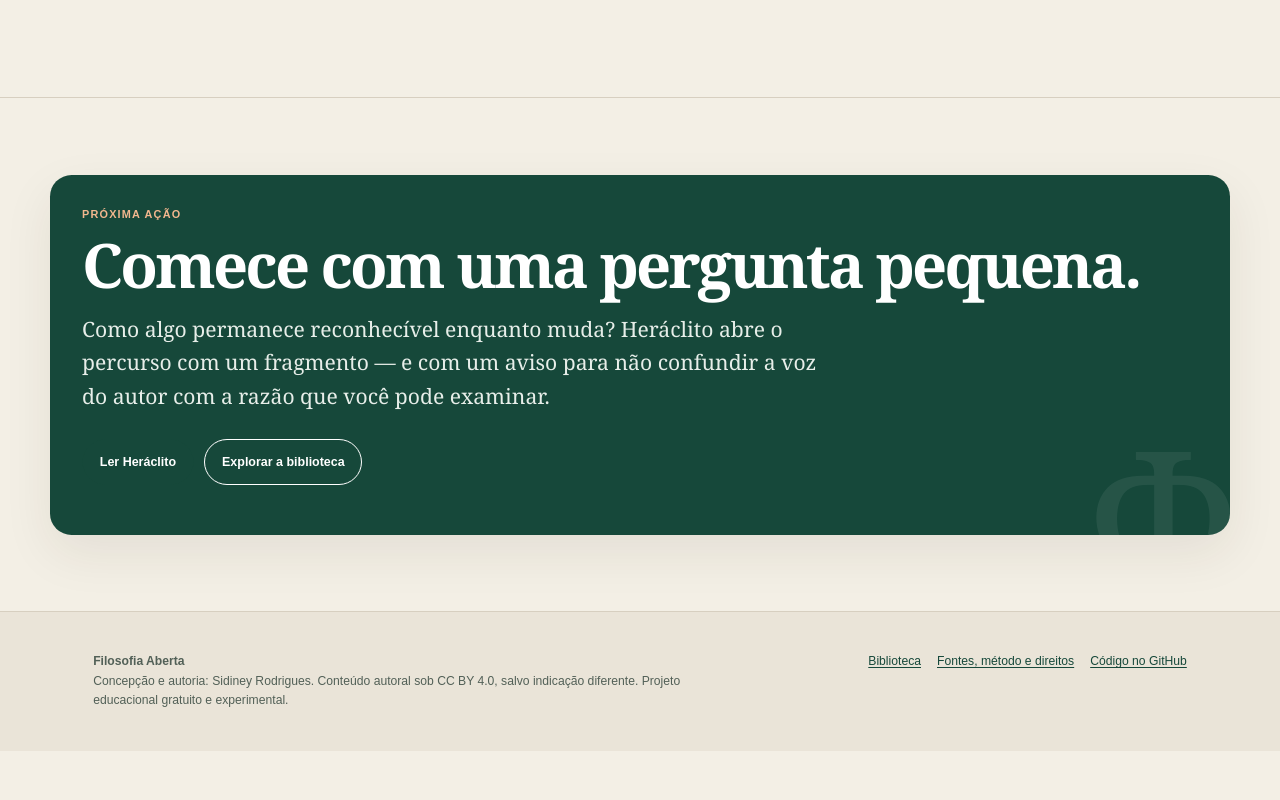
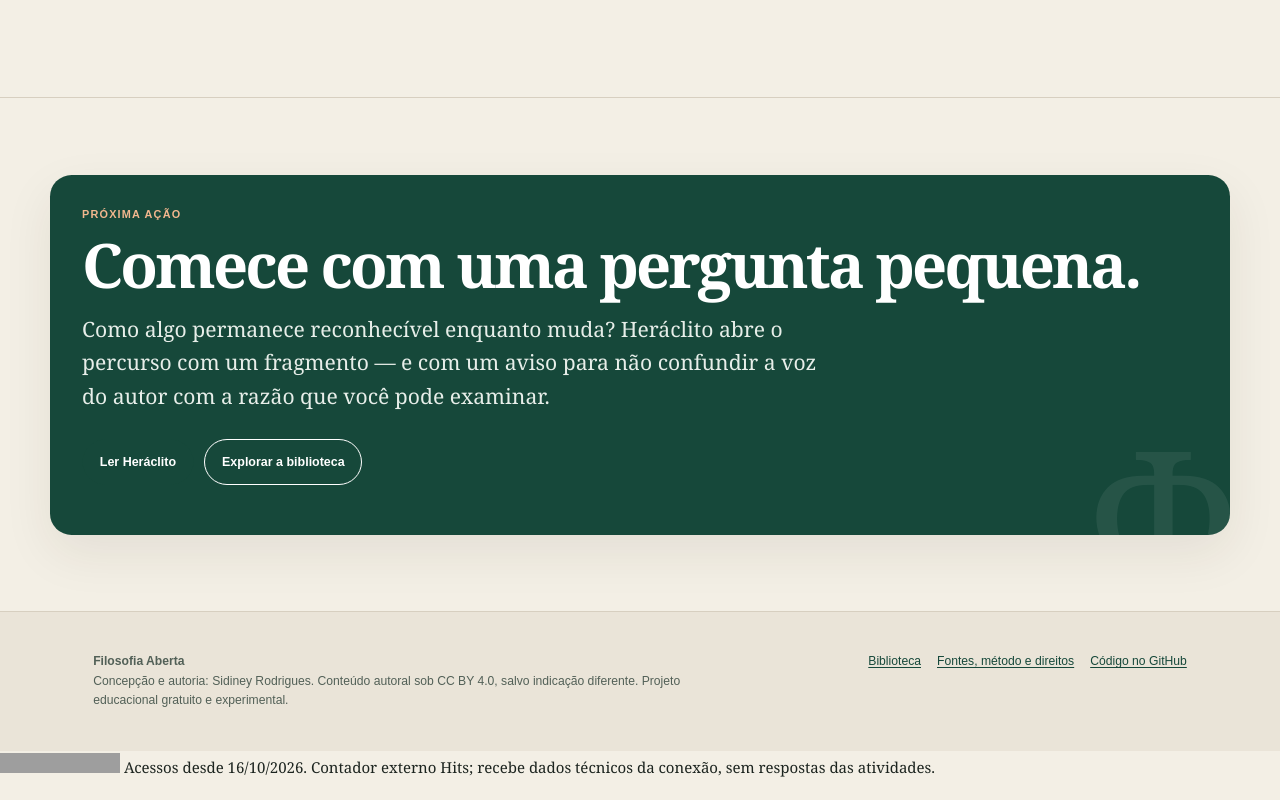
Before and after one commit to sidineyr/filosofia-aberta, a website: page index.html in a window 1280 px wide. Shown: the part 4925-5725 px from the top of the page. Before the commit the page ends 5676 px from the top, so only its background shows below. Drawn offline with Linux system fonts and the light colour scheme; grey boxes are pictures that could not be loaded.

Commit message:
Publica contador de acessos na página hospedada

```diff
--- a/index.html
+++ b/index.html
@@ -307,5 +307,5 @@
     </div>
   </footer>
   <script src="assets/app.js" defer></script>
-</body>
+<p class="site-access-counter"><a href="https://hits.sh/sidineyr.github.io/filosofia-aberta/"><img src="https://hits.sh/sidineyr.github.io/filosofia-aberta.svg?style=flat-square&amp;label=acessos&amp;color=167c80" alt="Contador público de acessos" width="120" height="20" referrerpolicy="no-referrer"></a><small> Acessos desde 16/10/2026. Contador externo Hits; recebe dados técnicos da conexão, sem respostas das atividades.</small></p></body>
 </html>
```
